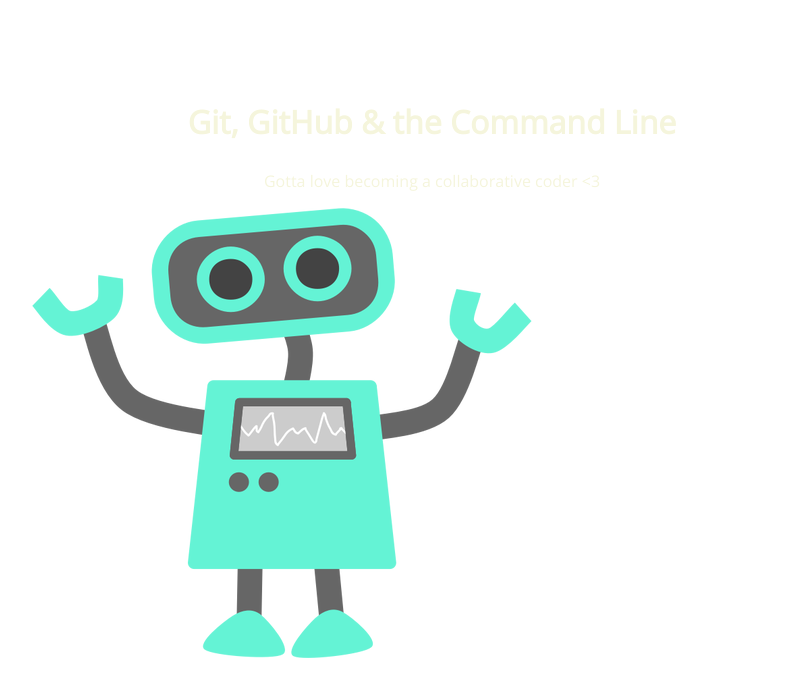
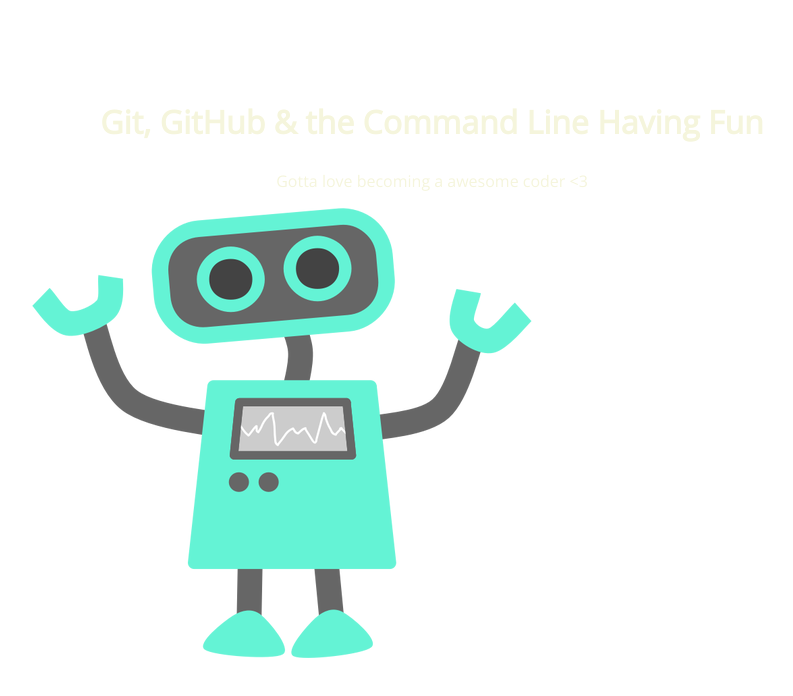
Before and after one commit to cbastidas127/105project, a plain HTML site: page index.html in a window 1280 px wide. Shown: the whole page, without its empty margins (208-1001 px from the left). Drawn offline with nearby package versions, Linux system fonts and the light colour scheme.

Commit message:
added some words

```diff
--- a/index.html
+++ b/index.html
@@ -8,8 +8,8 @@
 </head>
 <body>
 	<section>
-		<h1>Git, GitHub & the Command Line</h1>
-		<p>Gotta love becoming a collaborative coder <3</p>
+		<h1>Git, GitHub & the Command Line Having Fun</h1>
+		<p>Gotta love becoming a awesome coder <3</p>
 		<img src="img/happy-blue-robot.png">
 	</section>
 </body>
```
